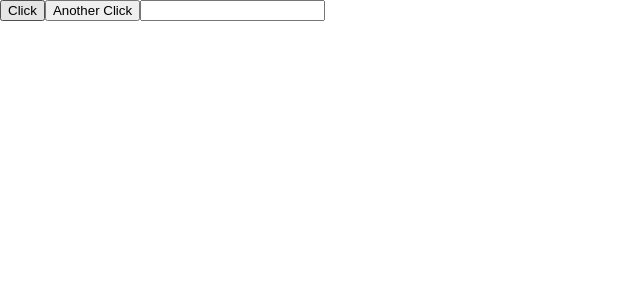
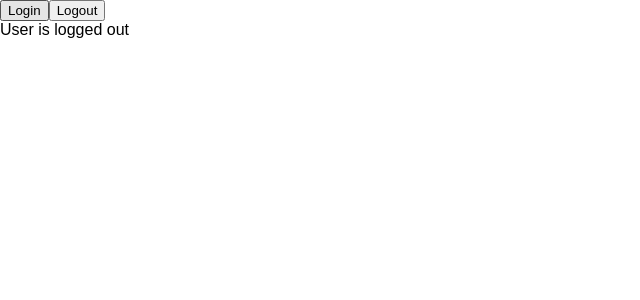
Before and after one commit to 5thComrade/react-typescript, a React (Vite) app: page / in a window 1280 px wide. Shown: the top 300 px of the page, without its empty margins (0-640 px from the left). Built offline with nearby package versions, Linux system fonts and the light colour scheme.

Commit message:
useState types added

```diff
--- a/src/App.tsx
+++ b/src/App.tsx
@@ -1,11 +1,13 @@
 import React, { useState } from "react";
 import Button from "./components/Button";
+import Container from "./components/Container";
 import Greet from "./components/Greet";
 import Heading from "./components/Heading";
 import Input from "./components/Input";
 import Oscar from "./components/Oscar";
 import Person from "./components/Person";
 import PersonList from "./components/PersonList";
+import LoggedIn from "./components/state/LoggedIn";
 import Status from "./components/Status";
 
 function App() {
@@ -32,14 +34,14 @@ function App() {
 
   return (
     <>
-      {/* <Greet name="Antony" messageCount={10} isLoggedIn={false} /> */}
-      {/* <Person name={personName} />
+      {/* <Greet name="Antony" messageCount={10} isLoggedIn={false} />
+      <Person name={personName} />
       <PersonList names={nameList} />
       <Status status="success" />
       <Heading>Placeholder Text</Heading>
       <Oscar>
         <Heading>Oscar goes to Antony Chiramel</Heading>
-      </Oscar> */}
+      </Oscar>
       <Button
         handleClick={() => {
           console.log("Button Clicked");
@@ -54,6 +56,8 @@ function App() {
           setInputValue(e.target.value);
         }}
       />
+      <Container styles={{ border: "1px solid black", padding: "1rem" }} /> */}
+      <LoggedIn />
     </>
   );
 }
--- /dev/null
+++ b/src/components/Container.tsx
@@ -0,0 +1,13 @@
+type ContainerProps = {
+    styles: React.CSSProperties
+}
+
+function Container(props: ContainerProps) {
+  return (
+    <div style={props.styles}>
+      Text Content Goes here
+    </div>
+  );
+}
+
+export default Container;
--- /dev/null
+++ b/src/components/state/LoggedIn.tsx
@@ -0,0 +1,22 @@
+import {useState} from "react"
+
+function LoggedIn() {
+    const [isLoggedIn, setIsLoggedIn]= useState(false)
+
+    const handleLogin = () => {
+        setIsLoggedIn(true)
+    }
+    const handleLogout = () => {
+        setIsLoggedIn(false)
+    }
+
+    return (
+      <div>
+        <button onClick={handleLogin}>Login</button>
+        <button onClick={handleLogout}>Logout</button>
+        <div>User is {isLoggedIn ? "logged in" : "logged out"}</div>
+      </div>
+    );
+}
+
+export default LoggedIn
```
Also changed, not shown: src/components/state/User.tsx (added, +29 -0 lines).
